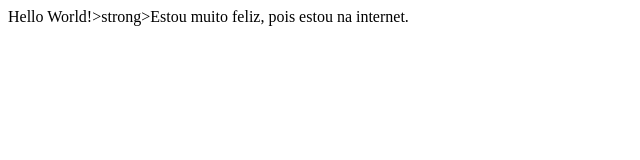
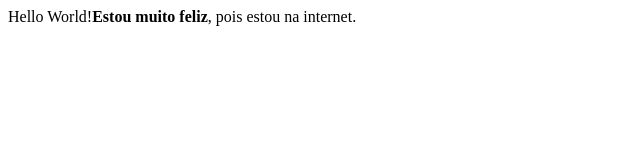
Before and after one commit to Baroshy/teste, a plain HTML site: page index.html in a window 1280 px wide. Shown: the whole page, without its empty margins (0-640 px from the left). Drawn offline with Linux system fonts and the light colour scheme.

Commit message:
Update index.html

```diff
--- a/index.html
+++ b/index.html
@@ -1 +1 @@
-<p> Hello World!>strong>Estou muito feliz</strong>, pois estou na internet.</p>
+<p> Hello World!<strong>Estou muito feliz</strong>, pois estou na internet.</p>
```
